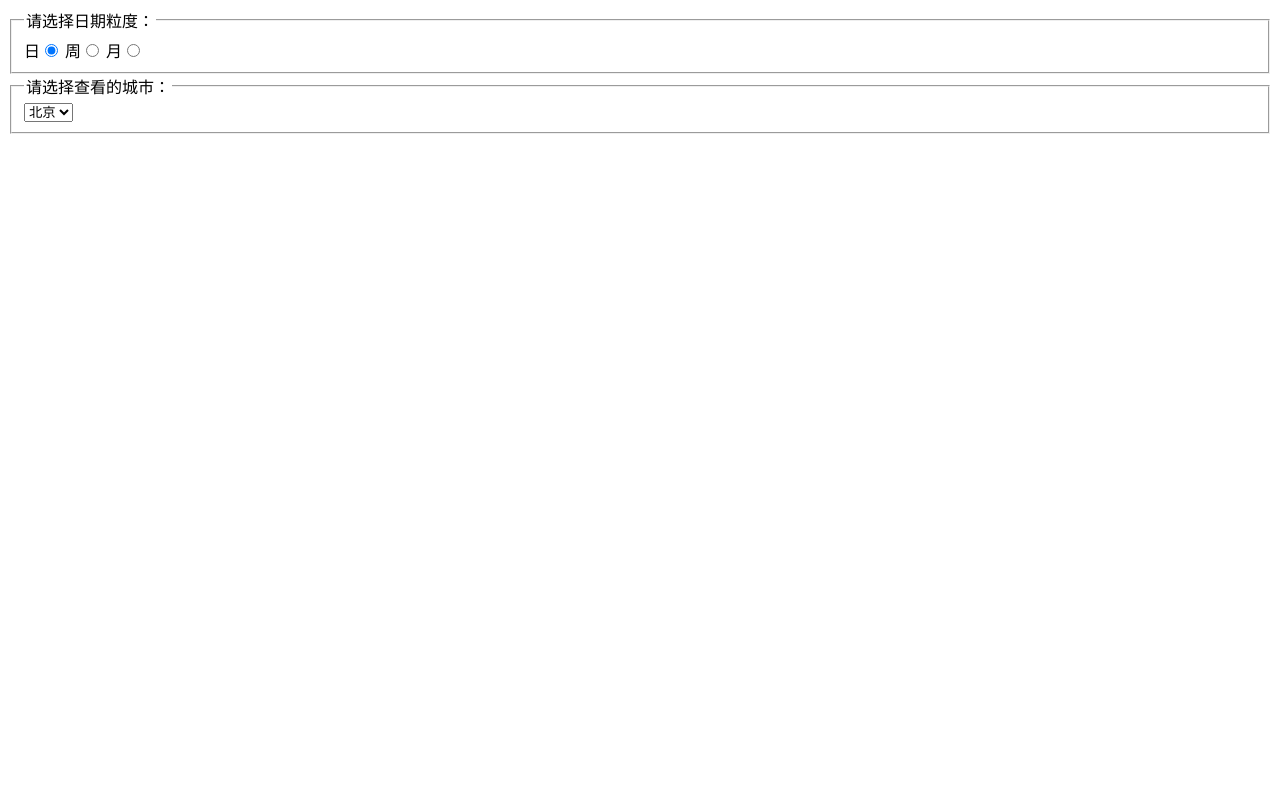
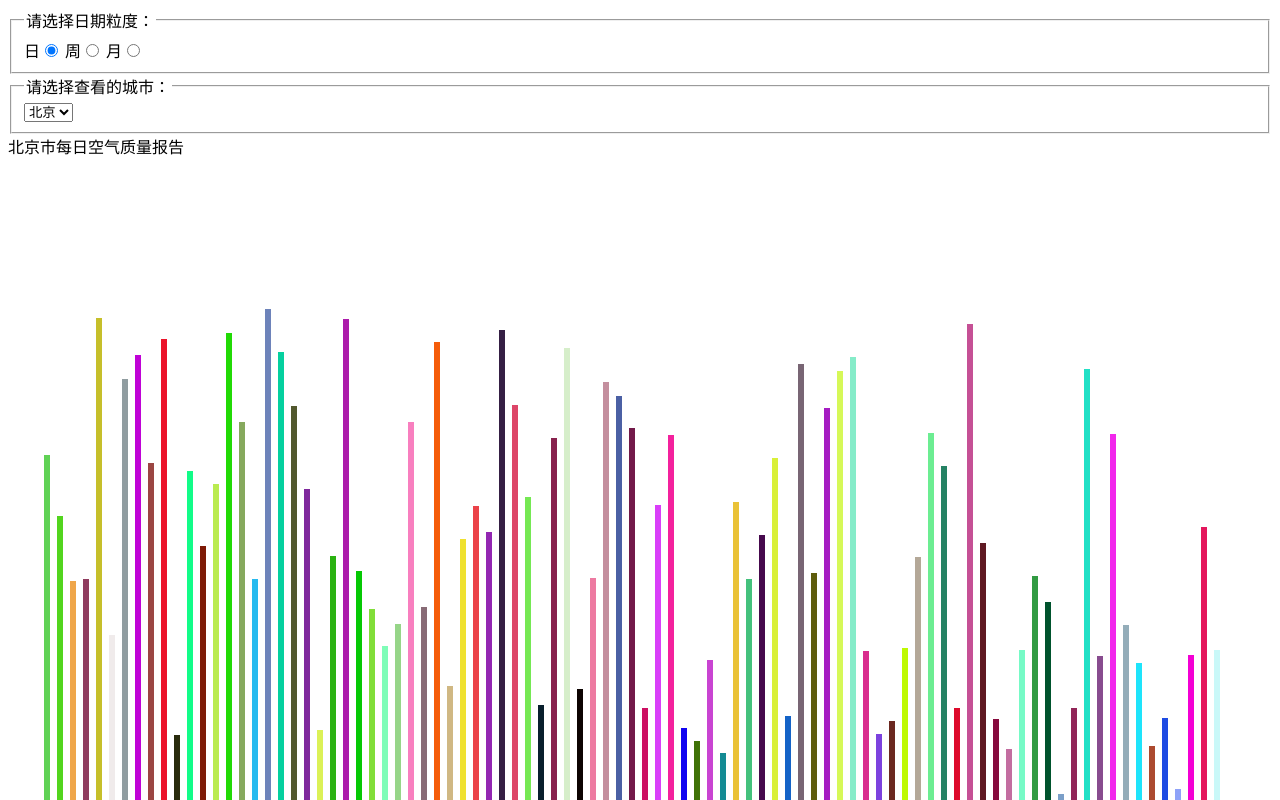
Before and after one commit to xg-wang/playground, a plain HTML site: page step2/task17/index.html in a window 1280 px wide. Drawn offline with Linux system fonts and the light colour scheme.

Commit message:
bar added

```diff
--- a/step2/task17/index.html
+++ b/step2/task17/index.html
@@ -3,6 +3,7 @@
 <head>
     <meta charset="utf-8">
     <title>IFE JavaScript Task 01</title>
+    <link rel="stylesheet" type="text/css" href="style.css">
 </head>
 <body>
     <fieldset id="form-gra-time">
--- /dev/null
+++ b/step2/task17/style.css
@@ -0,0 +1,6 @@
+.aqi-bar {
+    position: absolute;
+    bottom: 0;
+    cursor: pointer;
+    animation: heightAnim .5s ease-in-out;
+}
--- a/step2/task17/task.js
+++ b/step2/task17/task.js
@@ -73,11 +73,43 @@ var pageState = {
     nowGraTime: "day"
 }
 
+// 计算每个bar的宽度，空格宽度，起始偏移
+function getWidth(width, num) {
+    var posObj = {};
+    posObj.width = Math.floor(width / (num*2));
+    posObj.span = Math.floor(width / num);
+    posObj.offset = (width - posObj.span * (num - 1) - posObj.width) / 2;
+    return posObj;
+}
+function getTitle() {
+    switch (pageState.nowGraTime) {
+        case "day":
+            return "每日";
+        case "week":
+            return "周平均";
+        case "month":
+            return "月平均";
+    }
+}
+function buildRowHTML(height, width, left) {
+    return "<div class='aqi-bar " + pageState.nowGraTime + "' style='height:" + height + "px; width: " + width +"px; left:" + left + "px; background-color:" + getRandomColor() + "'></div>"
+}
 /**
  * 渲染图表
  */
 function renderChart() {
-
+    var wrapper = document.getElementById("aqi-chart-wrap");
+    var data = chartData[pageState.nowGraTime][pageState.nowSelectCity];
+    var width = wrapper.clientWidth;
+    var num = Object.keys(data).length;
+    var posObj = getWidth(width, num);
+    var innerHTML = "<div class='title'>" + pageState.nowSelectCity + "市"+ getTitle() +"空气质量报告</div>";
+    var i = 0;
+    for (var key in data) {
+        var left = posObj.span * (i++) + posObj.offset;
+        innerHTML += buildRowHTML(data[key], posObj.width, left);
+    }
+    wrapper.innerHTML = innerHTML;
 }
 
 /**
@@ -114,6 +146,16 @@ function initGraTimeForm() {
             })
         })(i);
     }
+    // display values
+    // TODO!
+    addEventHandler(document, 'mouseover', function(event){
+        var ele = event.target;
+        ele.className += " show";
+    });
+    addEventHandler(document, 'mouseout', function(event){
+        var ele = event.target;
+        ele.className = ele.className.replace(/show/, "");
+    });
 }
 
 /**
@@ -142,8 +184,7 @@ function initAqiChartData() {
 
     for (var city in aqiSourceData) {
         var cityweek = {}, citymonth = {};
-
-
+        var cityAqiData = aqiSourceData[city];
 
         week[city] = cityweek;
         month[city] = citymonth;
```
